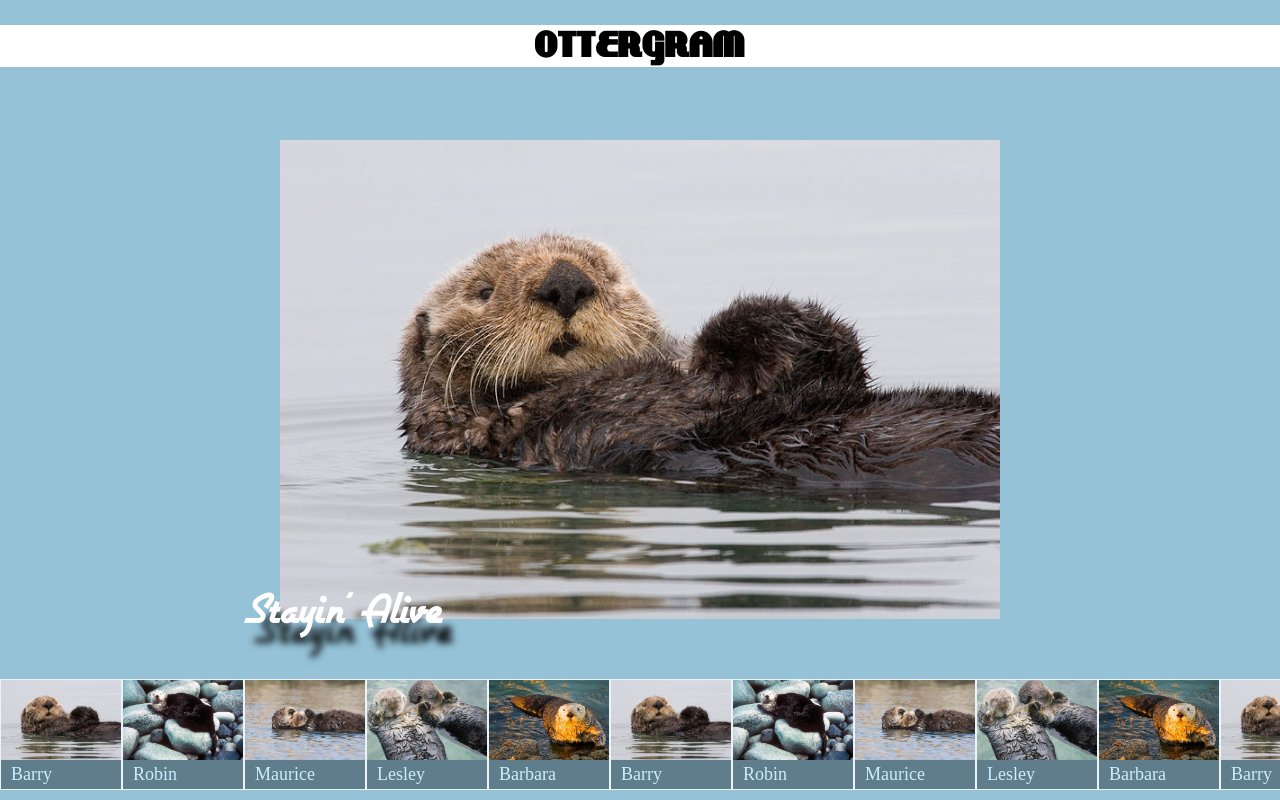
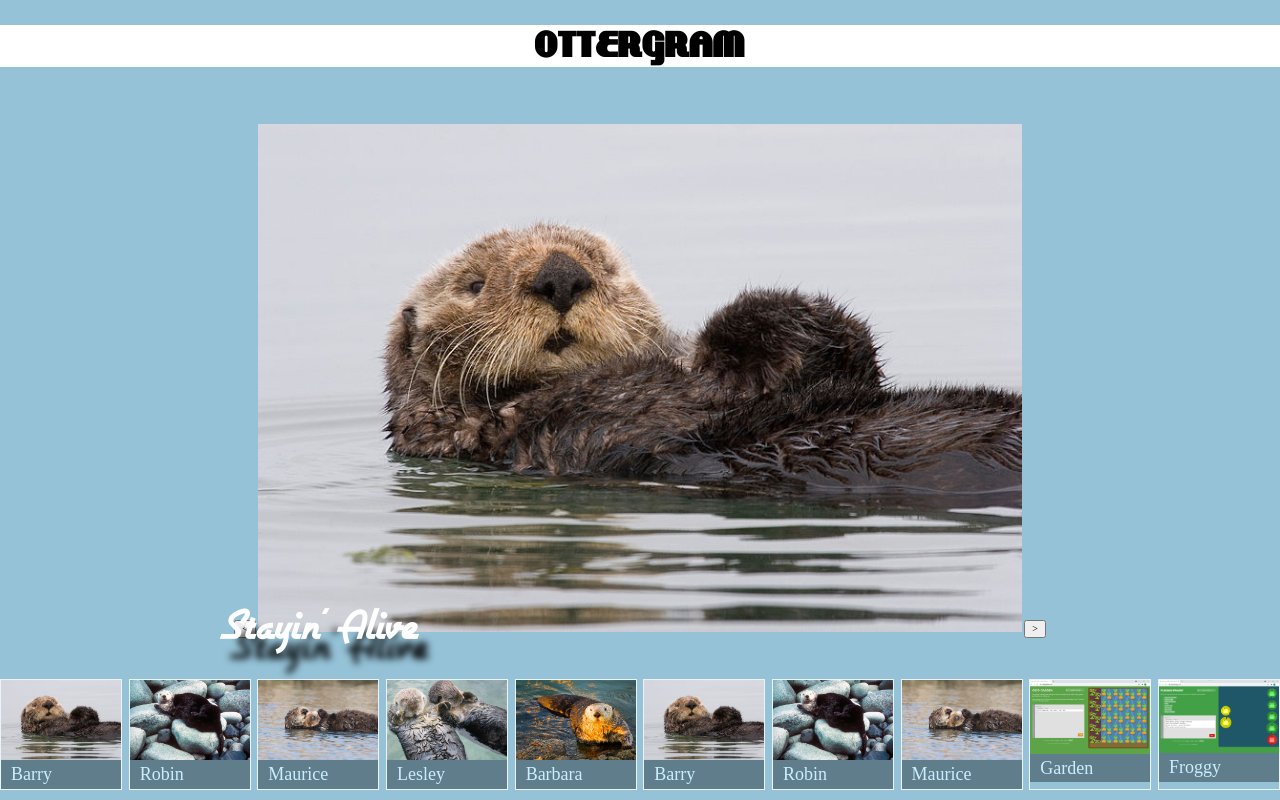
Before and after one commit to Cruuise/Ottergram, a plain HTML site: page index.html in a window 1280 px wide. Drawn offline with nearby package versions, Linux system fonts and the light colour scheme.

Commit message:
Added buttons to index.html

```diff
--- a/index.html
+++ b/index.html
@@ -8,6 +8,8 @@
     <title>ottergram</title>
     <link rel="stylesheet" href="https://cdnjs.cloudflare.com/ajax/libs/normalize/8.0.1/normalize.min.css">
     <link rel="stylesheet" href="stylesheets/style.css">
+    <link rel="shortcut icon" href="/favicon.ico" type="image/x-icon">
+    <link rel="icon" href="img/favicon.ico" type="image/x-icon">
 </head>
 
 <body>
@@ -16,64 +18,69 @@
     </header>
     <main class="main-content">
         <ul class="thumbnail-list">
-            <li class="thumbnail-item"><a href="#"><img class="thumbnail-image" src="img/otter1.jpg"
-                        alt="Barry the Otter"><span class="thumbnail-title">Barry</span></a></li>
-            <li class="thumbnail-item"><a href="#"><img class="thumbnail-image" src="img/otter2.jpg"
-                        alt="Robin the Otter"><span class="thumbnail-title">Robin</span></a></li>
-            <li class="thumbnail-item"><a href="#"><img class="thumbnail-image" src="img/otter3.jpg"
-                        alt="Maurice the Otter"><span class="thumbnail-title">Maurice</span></a></li>
-            <li class="thumbnail-item"><a href="#"><img class="thumbnail-image" src="img/otter4.jpg"
-                        alt="Lesley the Otter"><span class="thumbnail-title">Lesley</span></a></li>
-            <li class="thumbnail-item"><a href="#"><img class="thumbnail-image" src="img/otter5.jpg"
-                        alt="Barbara the Otter"><span class="thumbnail-title">Barbara</span></a></li>
+            <li class="thumbnail-item">
+                <a href="img/otter1.jpg" data-image-role="trigger" data-image-title="Stayin' Alive"
+                    data-image-url="img/otter1.jpg">
+                    <img class="thumbnail-image" src="img/otter1.jpg" alt="Barry the Otter"><span
+                        class="thumbnail-title">Barry</span></a></li>
+            <li class="thumbnail-item">
+                <a href="img/otter2.jpg" data-image-role="trigger" data-image-title="How Deep Is Your Love"
+                    data-image-url="img/otter2.jpg">
+                    <img class="thumbnail-image" src="img/otter2.jpg" alt="Robin the Otter"><span
+                        class="thumbnail-title">Robin</span></a></li>
+            <li class="thumbnail-item">
+                <a href="img/otter3.jpg" data-image-role="trigger" data-image-title="You Should Be Dancing"
+                    data-image-url="img/otter3.jpg">
+                    <img class="thumbnail-image" src="img/otter3.jpg" alt="Maurice the Otter"><span
+                        class="thumbnail-title">Maurice</span></a></li>
+            <li class="thumbnail-item">
+                <a href="img/otter4.jpg" data-image-role="trigger" data-image-title="Night Fever"
+                    data-image-url="img/otter4.jpg">
+                    <img class="thumbnail-image" src="img/otter4.jpg" alt="Lesley the Otter"><span
+                        class="thumbnail-title">Lesley</span></a></li>
+            <li class="thumbnail-item">
+                <a href="img/otter5.jpg" data-image-role="trigger" data-image-title="To Love Somebody"
+                    data-image-url="img/otter5.jpg">
+                    <img class="thumbnail-image" src="img/otter5.jpg" alt="Barbara the Otter"><span
+                        class="thumbnail-title">Barbara</span></a></li>
 
-            <li class="thumbnail-item"><a href="#"><img class="thumbnail-image" src="img/otter1.jpg"
-                        alt="Barry the Otter"><span class="thumbnail-title">Barry</span></a></li>
-            <li class="thumbnail-item"><a href="#"><img class="thumbnail-image" src="img/otter2.jpg"
-                        alt="Robin the Otter"><span class="thumbnail-title">Robin</span></a></li>
-            <li class="thumbnail-item"><a href="#"><img class="thumbnail-image" src="img/otter3.jpg"
-                        alt="Maurice the Otter"><span class="thumbnail-title">Maurice</span></a></li>
-            <li class="thumbnail-item"><a href="#"><img class="thumbnail-image" src="img/otter4.jpg"
-                        alt="Lesley the Otter"><span class="thumbnail-title">Lesley</span></a></li>
-            <li class="thumbnail-item"><a href="#"><img class="thumbnail-image" src="img/otter5.jpg"
-                        alt="Barbara the Otter"><span class="thumbnail-title">Barbara</span></a></li>
+            <li class="thumbnail-item">
+                <a href="img/otter1.jpg" data-image-role="trigger" data-image-title="Stayin' Alive"
+                    data-image-url="img/otter1.jpg">
+                    <img class="thumbnail-image" src="img/otter1.jpg" alt="Barry the Otter"><span
+                        class="thumbnail-title">Barry</span></a></li>
+            <li class="thumbnail-item">
+                <a href="img/otter2.jpg" data-image-role="trigger" data-image-title="How Deep Is Your Love"
+                    data-image-url="img/otter2.jpg">
+                    <img class="thumbnail-image" src="img/otter2.jpg" alt="Robin the Otter"><span
+                        class="thumbnail-title">Robin</span></a></li>
+            <li class="thumbnail-item">
+                <a href="img/otter3.jpg" data-image-role="trigger" data-image-title="You Should Be Dancing"
+                    data-image-url="img/otter3.jpg">
+                    <img class="thumbnail-image" src="img/otter3.jpg" alt="Maurice the Otter"><span
+                        class="thumbnail-title">Maurice</span></a></li>
 
-            <li class="thumbnail-item"><a href="#"><img class="thumbnail-image" src="img/otter1.jpg"
-                        alt="Barry the Otter"><span class="thumbnail-title">Barry</span></a></li>
-            <li class="thumbnail-item"><a href="#"><img class="thumbnail-image" src="img/otter2.jpg"
-                        alt="Robin the Otter"><span class="thumbnail-title">Robin</span></a></li>
-            <li class="thumbnail-item"><a href="#"><img class="thumbnail-image" src="img/otter3.jpg"
-                        alt="Maurice the Otter"><span class="thumbnail-title">Maurice</span></a></li>
-            <li class="thumbnail-item"><a href="#"><img class="thumbnail-image" src="img/otter4.jpg"
-                        alt="Lesley the Otter"><span class="thumbnail-title">Lesley</span></a></li>
-            <li class="thumbnail-item"><a href="#"><img class="thumbnail-image" src="img/otter5.jpg"
-                        alt="Barbara the Otter"><span class="thumbnail-title">Barbara</span></a></li>
-
-            <li class="thumbnail-item"><a href="#"><img class="thumbnail-image" src="img/otter1.jpg"
-                        alt="Barry the Otter"><span class="thumbnail-title">Barry</span></a></li>
-            <li class="thumbnail-item"><a href="#"><img class="thumbnail-image" src="img/otter2.jpg"
-                        alt="Robin the Otter"><span class="thumbnail-title">Robin</span></a></li>
-            <li class="thumbnail-item"><a href="#"><img class="thumbnail-image" src="img/otter3.jpg"
-                        alt="Maurice the Otter"><span class="thumbnail-title">Maurice</span></a></li>
-            <li class="thumbnail-item"><a href="#"><img class="thumbnail-image" src="img/otter4.jpg"
-                        alt="Lesley the Otter"><span class="thumbnail-title">Lesley</span></a></li>
-            <li class="thumbnail-item"><a href="#"><img class="thumbnail-image" src="img/otter5.jpg"
-                        alt="Barbara the Otter"><span class="thumbnail-title">Barbara</span></a></li>
-
-            <li class="thumbnail-item"><a href="#"><img class="thumbnail-image" src="img/GridGarden.png"
-                        alt="Answer to last level in grid garden"><span class="thumbnail-title">Garden</span></a></li>
-            <li class="thumbnail-item"><a href="#"><img class="thumbnail-image" src="img/FlexboxFroggy.png"
+            <li class="thumbnail-item"><a href="img/GridGarden.png" data-image-role="trigger"
+                    data-image-title="Gardenin'" data-image-url="img/GridGarden.png"><img class="thumbnail-image"
+                        src="img/GridGarden.png" alt="Answer to last level in grid garden"><span
+                        class="thumbnail-title">Garden</span></a></li>
+            <li class="thumbnail-item"><a href="img/FlexboxFroggy.png" data-image-role="trigger"
+                    data-image-title="Feeling Froggy" data-image-url="img/FlexboxFroggy.png"><img
+                        class="thumbnail-image" src="img/FlexboxFroggy.png"
                         alt="Answer to last level in flexbox froggy"><span class="thumbnail-title">Froggy</span></a>
             </li>
         </ul>
 
         <div class="detail-image-container">
-            <div class="detail-image-frame">
-                <img class="detail-image" src="img/otter1.jpg" alt="">
-                <span class="detail-image-title">Stayin' Alive</span>
+            <div class="detail-image-frame" data-image-role="frame">
+                <button class="btn-left" type="button" onclick="addPreviousHandler()">&#60</button>
+                <img class="detail-image" data-image-role="target" src="img/otter1.jpg" alt="">
+                <span class="detail-image-title" data-image-role="title">Stayin' Alive</span>
+                <button class="btn-right" type="button" onclick="addNextHandler()">&gt</button>
             </div>
         </div>
     </main>
+    <script src="scripts/main.js" charset="utf-8"></script>
 </body>
 
 </html>
```
